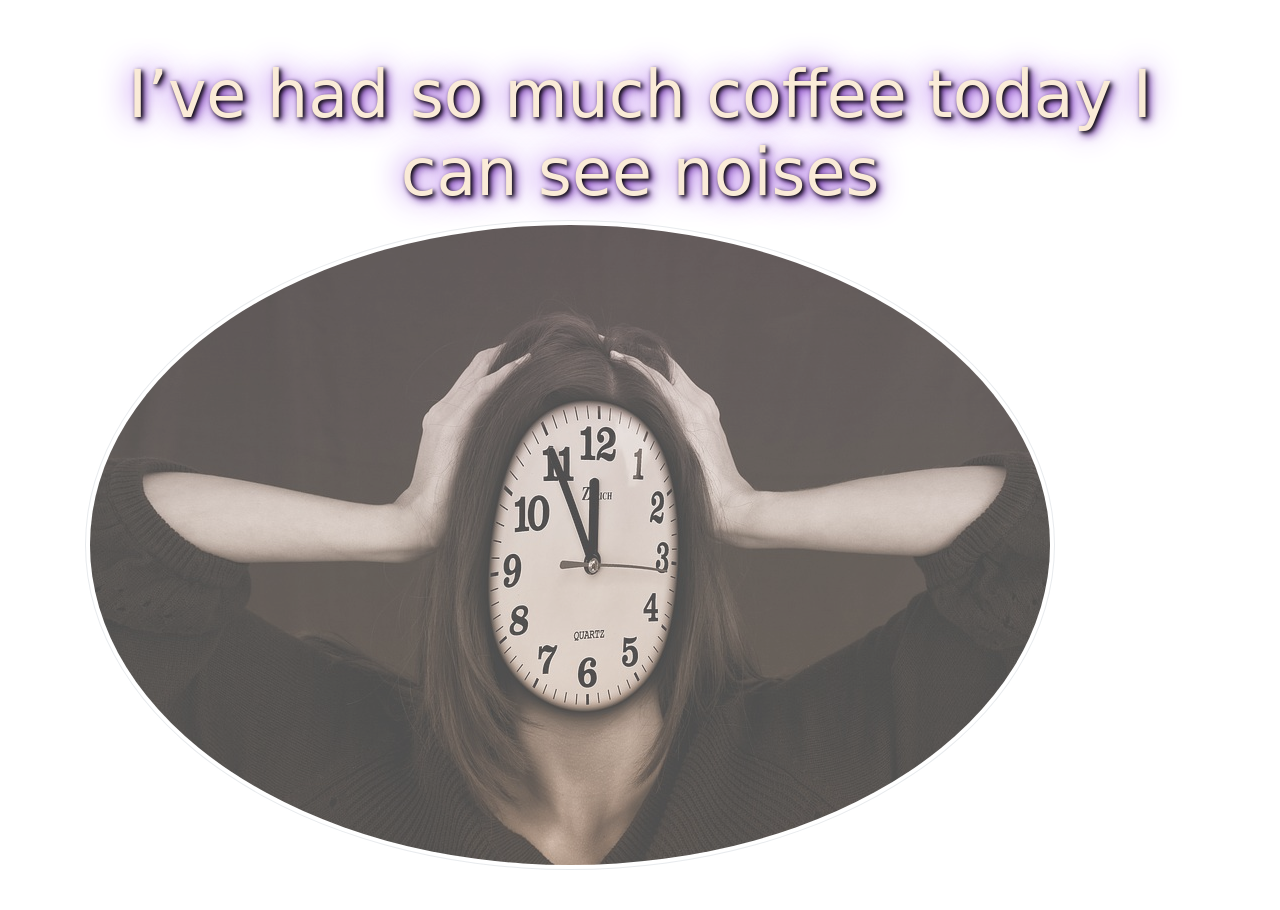
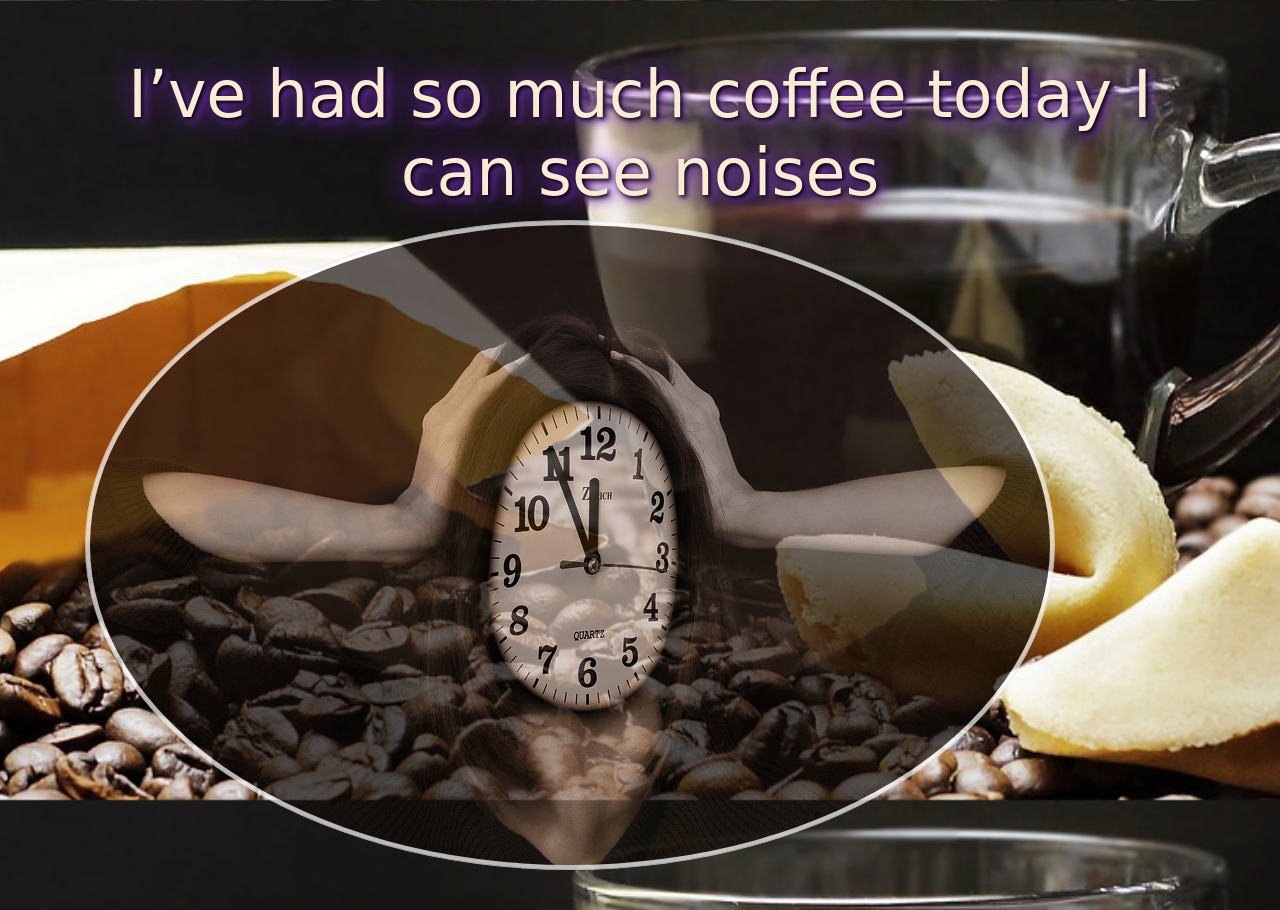
Before and after one commit to KA0TT/Bootstrap-Project2, a plain HTML site: page index.html in a window 1280 px wide. Drawn offline with nearby package versions, Linux system fonts and the light colour scheme; a web font is replaced by a local one.

Commit message:
Update style.css

```diff
--- a/style.css
+++ b/style.css
@@ -1,7 +1,7 @@
             body {
                 display: flex;
                 margin-bottom: 40px;
-                background: url("../Coffee Project/images/coffeebeans2.jpg") no-repeat center center fixed;
+                background: url("../Bootstrap-Project2/images/coffeebeans2.jpg") no-repeat center center fixed;
                 background-size: cover;
             }
 
```
